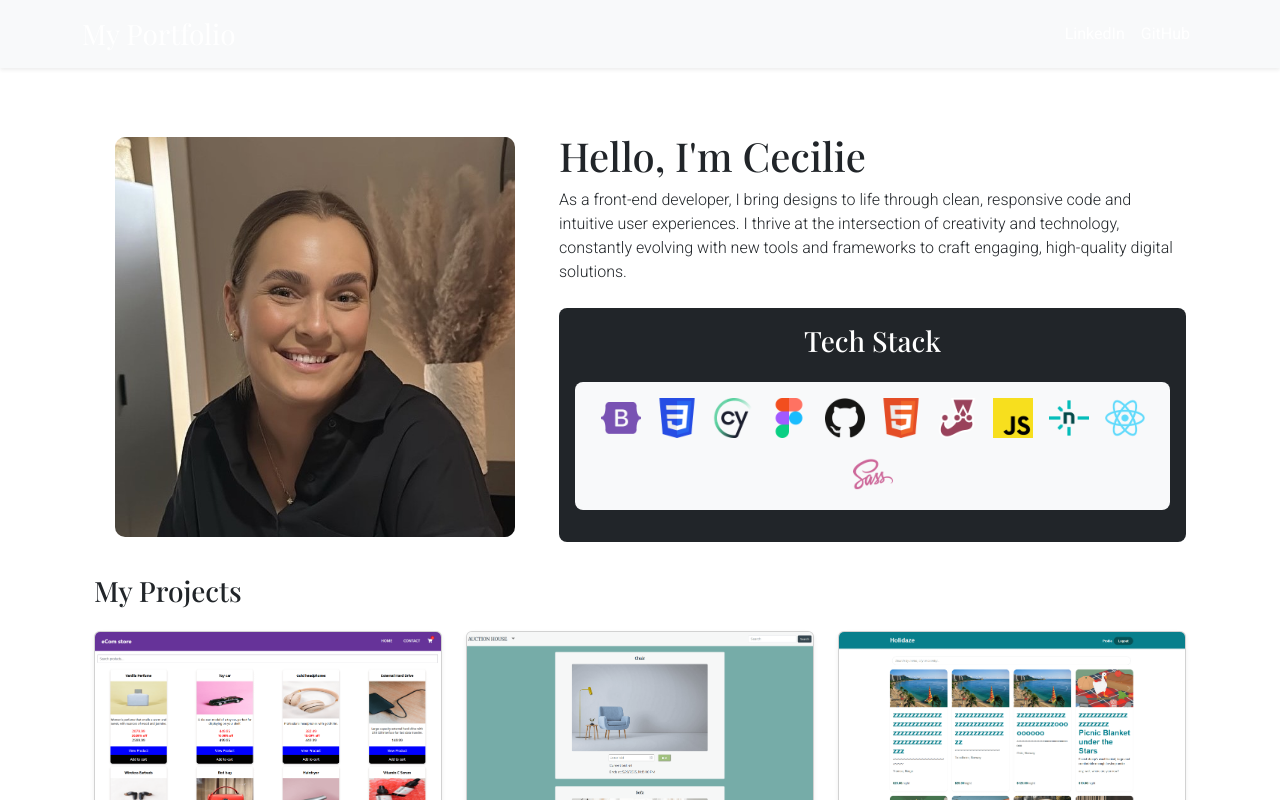
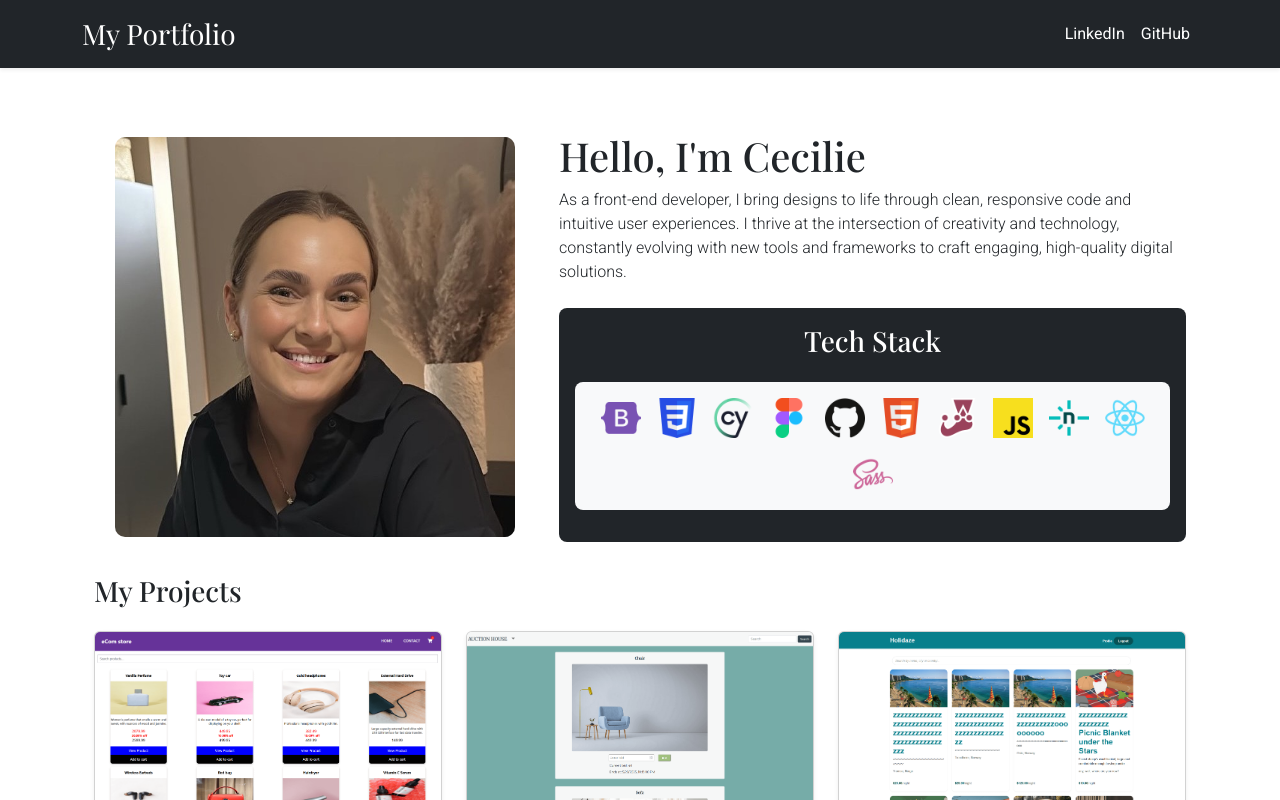
Before and after one commit to cecsun/portfolio-2, a React (Create React App) app: page / in a window 1280 px wide. Shown: the top 800 px of the page. Built offline with nearby package versions, Linux system fonts and the light colour scheme; a web font is replaced by a local one.

Commit message:
Fixed links in nav

```diff
--- a/src/components/Nav/index.jsx
+++ b/src/components/Nav/index.jsx
@@ -4,21 +4,21 @@ import { Link } from 'react-router-dom';
 
 function NavBar() {
   return (
-    <Navbar bg="light" expand="lg" className="shadow-sm">
+    <Navbar expand="lg" className="bg-dark shadow-sm">
       <Container>
         <Navbar.Brand as={Link} to="/">My Portfolio</Navbar.Brand>
         <Navbar.Toggle aria-controls="basic-navbar-nav" />
         <Navbar.Collapse id="basic-navbar-nav">
           <Nav className="ms-auto">
             <Nav.Link
-              href="https://www.linkedin.com/in/your-username"
+              href="https://linkedin.com/in/cecilie-sunde"
               target="_blank"
               rel="noopener noreferrer"
             >
               LinkedIn
             </Nav.Link>
             <Nav.Link
-              href="https://github.com/your-username"
+              href="https://github.com/cecsun"
               target="_blank"
               rel="noopener noreferrer"
             >
```
